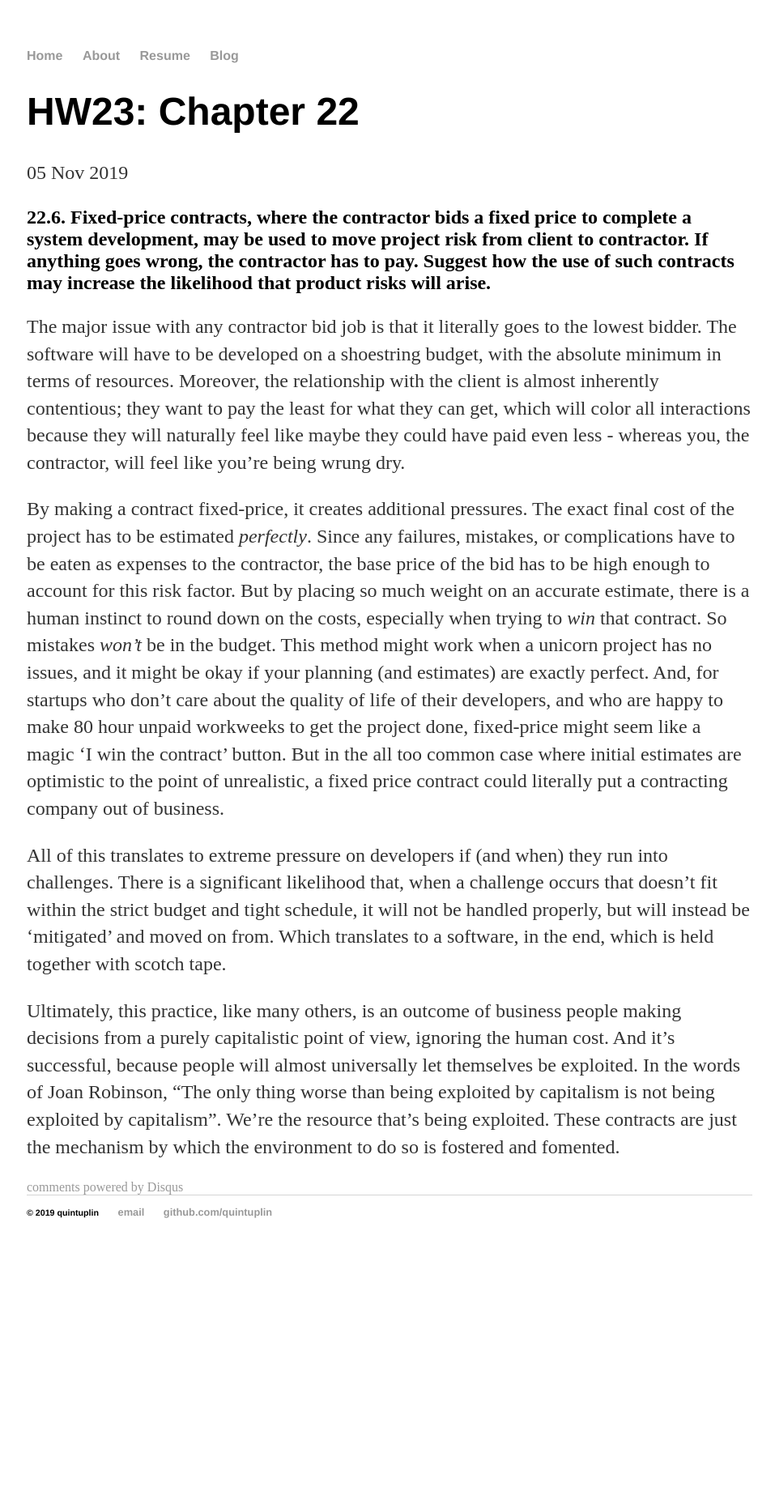
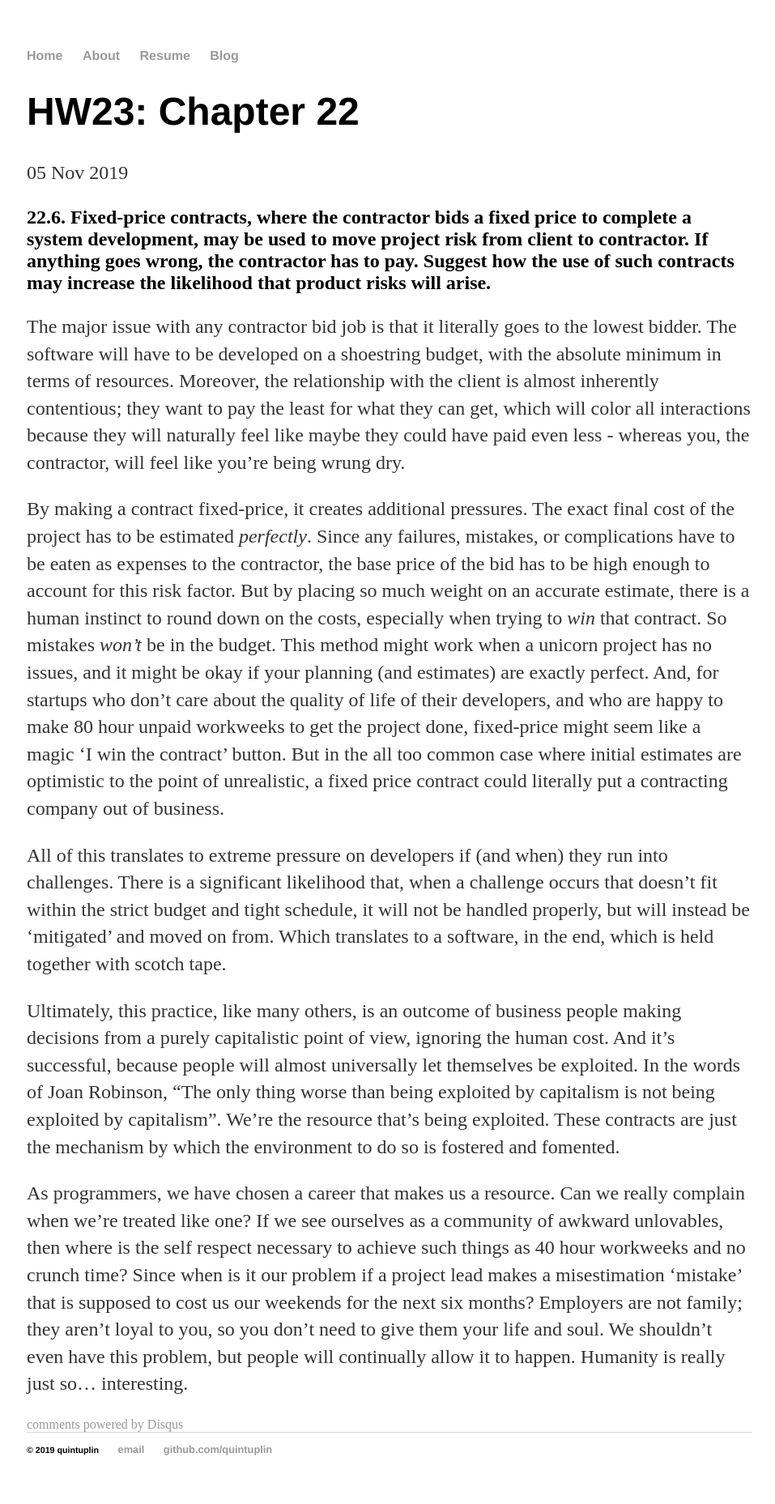
Before and after one commit to Quintuplin/quintuplin.github.io, a Jekyll site: the page built from _posts/2019-11-05-Chapter-22.md, in a window 1280 px wide. Shown: the whole page at 81% size, without its empty margins (159-1116 px from the left). Built offline with Jekyll 4.4.1, drawn with Linux system fonts in a browser that asks for light colours; comment, search, counter and statistics services are not loaded; before the commit the page ends 1564 px from its top, so only the background shows below that.

Commit message:
Update 2019-11-05-Chapter-22.md

```diff
--- a/_posts/2019-11-05-Chapter-22.md
+++ b/_posts/2019-11-05-Chapter-22.md
@@ -13,3 +13,5 @@ By making a contract fixed-price, it creates additional pressures. The exact fin
 All of this translates to extreme pressure on developers if (and when) they run into challenges. There is a significant likelihood that, when a challenge occurs that doesn't fit within the strict budget and tight schedule, it will not be handled properly, but will instead be 'mitigated' and moved on from. Which translates to a software, in the end, which is held together with scotch tape.
 
 Ultimately, this practice, like many others, is an outcome of business people making decisions from a purely capitalistic point of view, ignoring the human cost. And it's successful, because people will almost universally let themselves be exploited. In the words of Joan Robinson, "The only thing worse than being exploited by capitalism is not being exploited by capitalism". We're the resource that's being exploited. These contracts are just the mechanism by which the environment to do so is fostered and fomented.
+
+As programmers, we have chosen a career that makes us a resource. Can we really complain when we're treated like one? If we see ourselves as a community of awkward unlovables, then where is the self respect necessary to achieve such things as 40 hour workweeks and no crunch time? Since when is it our problem if a project lead makes a misestimation 'mistake' that is supposed to cost us our weekends for the next six months? Employers are not family; they aren't loyal to you, so you don't need to give them your life and soul. We shouldn't even have this problem, but people will continually allow it to happen. Humanity is really just so... interesting.
```
